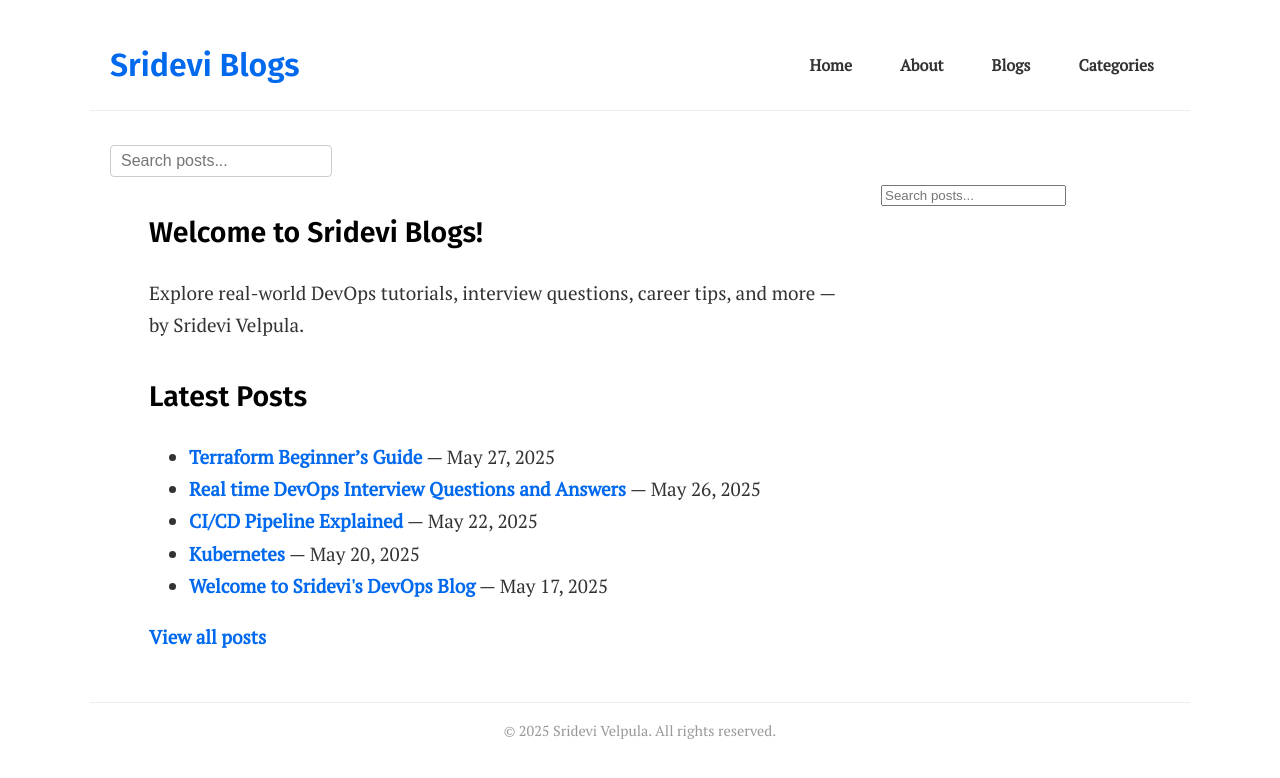
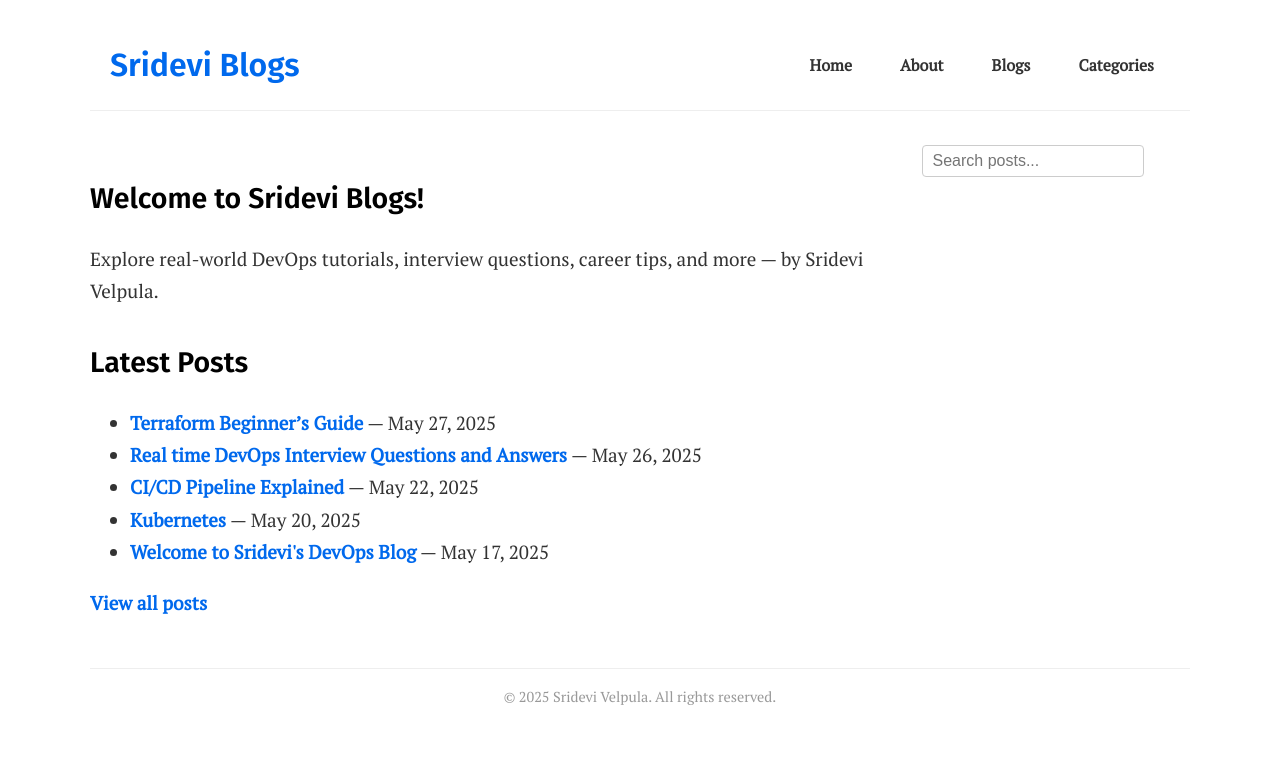
Before and after one commit to srideviblogs/srideviblogs.github.io, a Jekyll site: the page built from index.md, in a window 1280 px wide. Shown: the top 778 px of the page. Built offline with Jekyll 4.4.1, drawn with Linux system fonts in a browser that asks for light colours.

Commit message:
Update custom.css

```diff
--- a/assets/css/custom.css
+++ b/assets/css/custom.css
@@ -1,16 +1,16 @@
-/* Google Fonts */
+/* Import Google Fonts */
 @import url('https://fonts.googleapis.com/css2?family=PT+Serif&family=Fira+Sans&display=swap');
 
-/* Body */
+/* Body styling */
 body {
   font-family: 'PT Serif', serif;
   font-size: 19px;
   line-height: 1.7;
   font-weight: 400;
   color: #333;
-  background: #fff;
+  background-color: #fff;
   margin: 0 auto;
-  max-width: 1100px; /* desktop width */
+  max-width: 1100px;
   padding: 20px;
   -webkit-font-smoothing: antialiased;
   -moz-osx-font-smoothing: grayscale;
@@ -31,6 +31,7 @@ a {
   text-decoration: none;
   font-weight: 600;
 }
+
 a:hover {
   text-decoration: underline;
 }
@@ -41,17 +42,16 @@ header.site-header {
   margin-bottom: 2rem;
   padding: 0.5rem 0;
   background: #fff;
-  position: relative;
-  z-index: 1102;
 }
 
-/* Header container */
+/* Header container layout */
 .site-header .container {
   display: flex;
   justify-content: space-between;
   align-items: center;
   flex-wrap: wrap;
   padding: 10px 20px;
+  position: relative;
 }
 
 /* Site title */
@@ -82,27 +82,27 @@ header.site-header {
   color: #0069ed;
 }
 
-/* Menu toggle button - hidden on desktop */
+/* Responsive menu toggle */
 .menu-toggle {
   display: none;
-  font-size: 1.8rem;
+  font-size: 1.5rem;
   cursor: pointer;
+  position: absolute;
+  top: 20px;
+  right: 20px;
+  z-index: 1100;
   background: none;
   border: none;
-  position: fixed;
-  top: 15px;
-  right: 15px;
-  z-index: 1200;
-  user-select: none;
 }
 
-/* Search container (desktop) */
+/* Search container */
 #search-container {
   position: relative;
   margin-left: 20px;
 }
 
-#search-input {
+#search-input,
+#search-input-desktop {
   padding: 6px 10px;
   width: 200px;
   border-radius: 4px;
@@ -110,7 +110,8 @@ header.site-header {
   font-size: 1rem;
 }
 
-#search-results {
+#search-results,
+#search-results-desktop {
   position: absolute;
   top: 100%;
   left: 0;
@@ -120,30 +121,34 @@ header.site-header {
   max-height: 300px;
   overflow-y: auto;
   display: none;
-  z-index: 1001;
+  z-index: 1000;
   box-shadow: 0 2px 8px rgba(0,0,0,0.1);
 }
 
-#search-results ul {
+#search-results ul,
+#search-results-desktop ul {
   list-style: none;
   margin: 0;
   padding: 0.5rem;
 }
 
-#search-results li {
+#search-results li,
+#search-results-desktop li {
   padding: 0.4rem 0;
 }
 
-#search-results li a {
+#search-results li a,
+#search-results-desktop li a {
   color: #007acc;
   text-decoration: none;
 }
 
-#search-results li a:hover {
+#search-results li a:hover,
+#search-results-desktop li a:hover {
   text-decoration: underline;
 }
 
-/* Post list */
+/* Post list styling */
 .post-list article {
   border-bottom: 1px solid #eee;
   padding-bottom: 1rem;
@@ -171,66 +176,37 @@ header.site-header {
   text-align: center;
 }
 
-/* Layout container desktop */
+/* Layout container for main content and sidebar */
 .layout-container {
   display: flex;
-  justify-content: center;
-  gap: 2rem;
+  gap: 20px;
+  max-width: 1100px;
+  margin: 0 auto;
 }
 
 /* Main content */
 .main-content {
   flex-grow: 1;
-  max-width: 700px;
 }
 
-/* Sidebar right (search) desktop */
+/* Right sidebar */
 .sidebar-right {
-  width: 250px;
-  flex-shrink: 0;
-  position: sticky;
-  top: 100px;
-  align-self: flex-start;
+  width: 280px;
+  position: relative;
 }
 
-/* Search box wrapper */
-.search-box {
-  width: 100%;
+/* Hide mobile search by default */
+.mobile-search {
+  display: none;
 }
 
-/* === MOBILE VIEW === */
+/* ===== Responsive for Mobile ===== */
 @media (max-width: 768px) {
-
-  body {
-    max-width: 100%;
-    padding: 10px;
-  }
-
-  /* Layout vertical stack */
-  .layout-container {
+  /* Header container stacked */
+  .site-header .container {
     flex-direction: column;
-    padding: 0;
-  }
-
-  /* Main content full width */
-  .main-content {
-    max-width: 100%;
-    padding-right: 0;
-  }
-
-  /* Sidebar (search) full width, above content */
-  .sidebar-right {
-    width: 100%;
-    margin-bottom: 15px;
-    order: -1; /* appear above main content */
-    display: flex;
-    justify-content: center;
-  }
-
-  /* Search input smaller */
-  .search-input {
-    width: 90%;
-    max-width: 300px;
+    align-items: flex-start;
+    position: relative;
   }
 
   /* Show menu toggle */
@@ -238,22 +214,20 @@ header.site-header {
     display: block;
   }
 
-  /* Navigation menu - hidden by default */
+  /* Hide horizontal nav */
   .site-nav {
     display: none;
     flex-direction: column;
-    width: 250px;
-    background: #fff;
-    padding: 1rem 0;
-    box-shadow: -2px 0 8px rgba(0,0,0,0.1);
     position: fixed;
     top: 0;
     right: 0;
+    width: 260px;
     height: 100vh;
+    background: #fff;
+    box-shadow: -3px 0 10px rgba(0,0,0,0.1);
+    padding-top: 60px;
+    z-index: 1099;
     overflow-y: auto;
-    z-index: 1199;
-    border-left: 1px solid #eee;
-    margin: 0;
   }
 
   /* Show nav when active */
@@ -261,12 +235,12 @@ header.site-header {
     display: flex;
   }
 
-  /* Nav links vertical stack */
   .site-nav a {
-    padding: 1rem 1.5rem;
-    font-size: 1.1rem;
+    padding: 15px 20px;
+    border-bottom: 1px solid #eee;
+    width: 100%;
     color: #333;
-    border-bottom: 1px solid #eee;
+    font-weight: 600;
   }
 
   .site-nav a:hover {
@@ -274,8 +248,34 @@ header.site-header {
     color: #0069ed;
   }
 
-  /* Lock body scroll when menu open */
-  body.menu-open {
-    overflow: hidden;
+  /* Search container adjustments */
+  #search-container {
+    width: 90%;
+    max-width: 320px;
+    margin: 10px auto 20px;
+    position: relative;
+    z-index: 1;
+  }
+
+  #search-input {
+    width: 100%;
+    padding: 8px 12px;
+    font-size: 1rem;
+  }
+
+  /* Hide right sidebar on mobile */
+  .sidebar-right {
+    display: none;
+  }
+
+  /* Show mobile search */
+  .mobile-search {
+    display: block;
+  }
+
+  /* Remove margins on main content */
+  main.site-main {
+    margin-top: 0;
+    padding-top: 0;
   }
 }
```
